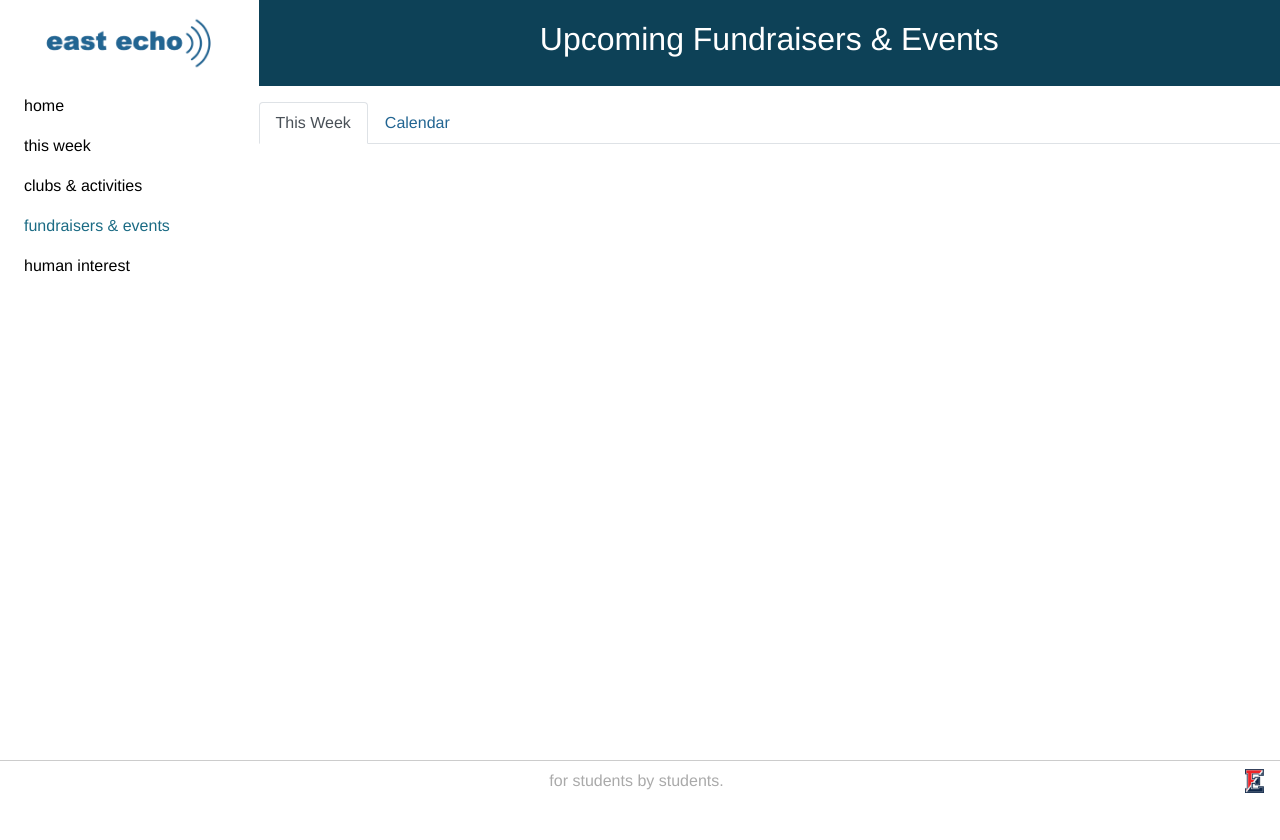
After one commit to gmr/eastecho.org, a Django app: page /events in a window 1280 px wide. The commit adds this page. Run offline with Django 3.2, Linux system fonts and the light colour scheme; data that the repository does not hold is empty; style sheets or scripts are compiled from the project's sources; some libraries are stand-ins or nearby versions; some web fonts are replaced.

Commit message:
Add this-week, etc

```diff
--- /dev/null
+++ b/eastecho/site/templates/events.html
@@ -0,0 +1,23 @@
+{% extends "base.html" %}
+{% block title %}the east echo &ndash; Fundraisers &amp; Events{% endblock %}
+{% block content %}
+  <header class="events">
+    <h1>Upcoming Fundraisers &amp; Events</h1>
+  </header>
+  <div class="content">
+  <nav>
+  <div class="nav nav-tabs" id="nav-tab" role="tablist">
+    <a class="nav-item nav-link active" id="nav-this-week" data-toggle="tab" href="#this-week" role="tab" aria-controls="this-week" aria-selected="true">This Week</a>
+    <a class="nav-item nav-link" id="nav-calendar" data-toggle="tab" href="#calendar" role="tab" aria-controls="calendar" aria-selected="false">Calendar</a>
+  </div>
+</nav>
+<div class="tab-content" id="nav-tabContent">
+  <div class="tab-pane fade show active" id="this-week" role="tabpanel" aria-labelledby="nav-this-week">
+  {% for event in events %}
+    {{ event.start_at }} - {{ event.club.name }} - {{  event.event_type }}
+  {% endfor %}
+    </div>
+  <div class="tab-pane fade" id="calendar" role="tabpanel" aria-labelledby="nav-calendar">...</div>
+  </div>
+</div>
+{% endblock %}
--- a/eastecho/site/urls.py
+++ b/eastecho/site/urls.py
@@ -5,4 +5,6 @@ from . import views
 urlpatterns = [
     path('', views.index, name='index'),
     path('club/<str:club_slug>', views.club, name='club'),
+    path('events', views.events, name='events'),
+    path('this-week', views.this_week, name='this-week'),
 ]
--- a/eastecho/site/views.py
+++ b/eastecho/site/views.py
@@ -1,4 +1,7 @@
+import arrow
 from django import shortcuts
+from django.db import models as django_models
+from django.utils import timezone
 
 from . import models
 
@@ -20,11 +23,56 @@ def index(request):
 
 
 def club(request, club_slug):
-    obj = shortcuts.get_object_or_404(models.Club, slug=club_slug)
+    value = shortcuts.get_object_or_404(models.Club, slug=club_slug)
     return shortcuts.render(
         request, 'club.html',
         {
             'navbar': get_navbar_items(),
-            'club': obj
+            'club': value,
+            'events': models.Event.objects.filter(
+                club=value,
+                start_at__gte=timezone.now())
         }
     )
+
+
+def events(request):
+
+    return shortcuts.render(
+        request, 'events.html',
+        {
+            'navbar': get_navbar_items(),
+            'events': models.Event.objects.filter()
+        }
+    )
+
+
+def this_week(request):
+    today = arrow.get(timezone.now())
+    event_types = models.EventType.objects.all()
+
+    start_at = today.shift(days=(today.weekday() - today.weekday())).replace(hour=0, minute=0, second=0)
+
+    values = {
+        'navbar': get_navbar_items(),
+        'start_at': start_at,
+        'end_at': start_at.shift(days=6).replace(
+            hour=23, minute=59, second=59),
+        'event_types': event_types,
+        'events': {}
+    }
+    values['start_desc'] = values['start_at'].strftime('%B %d')
+    values['end_desc'] = values['end_at'].strftime('%B %d')
+
+    for event_type in event_types:
+        values['events'][event_type.name] = models.Event.objects.filter(
+            django_models.Q(
+                event_type=event_type,
+                start_at__gte=values['start_at'].datetime,
+                end_at__lte=values['end_at'].datetime) |
+            django_models.Q(
+                event_type=event_type,
+                start_at__gte=values['start_at'].datetime,
+                end_at=None))
+
+    return shortcuts.render(request, 'this-week.html', values)
--- a/setup.cfg
+++ b/setup.cfg
@@ -17,6 +17,7 @@ packages = find:
 scripts =
   manage.py
 install_requires =
+  arrow
   django
   django-autoslug
   pillow
--- a/src/scss/layout.scss
+++ b/src/scss/layout.scss
@@ -27,6 +27,15 @@ body {
         padding: 0;
         width: 100%;
 
+        header {
+          padding: 1.25em;
+          text-align: center;
+          &.events {
+            background: #0d4157;
+            color: #fff;
+          }
+        }
+
         .club-header {
           background-color: rgba(42, 169, 235, 0.58);
           background-image: url('/static/default.jpeg');
@@ -38,6 +47,7 @@ body {
           height: 275px;
           width: 100%;
         }
+
         .page-content {
           padding: .5em 1em;
           h1 {
@@ -46,7 +56,28 @@ body {
             padding-bottom: .25em;
           }
         }
+
+        .content {
+          margin-top: 1em;
+          .tab-content {
+            margin-top: 1em;
+            .tab-pane {
+              margin: 1em;
+              .alert {
+                margin: .5em 1.5em;
+              }
+              h4 {
+                margin: 1em 0;
+              }
+
+            }
+          }
+        }
+
       }
+    }
+    .event {
+      margin: 1em 1.5em;
     }
     z-index: 50;
   }
@@ -54,6 +85,7 @@ body {
   footer {
     align-content: center;
     color: #aaa;
+    background: #fff;
     border-top: 1px solid #ccc;
     flex: 0 0 auto;
     height: 2.5em;
--- a/src/scss/sidebar.scss
+++ b/src/scss/sidebar.scss
@@ -9,7 +9,9 @@ body {
 
         a {
           color: black;
-
+          &.active {
+            color: #1b6b84;
+          }
           &:hover {
             color: $gray;
           }
@@ -31,6 +33,9 @@ body {
 
           a {
             color: $gray-600;
+            .active {
+              color: #1b6b84;
+            }
 
             &:hover {
               color: $gray-500;
```
Also changed, not shown: eastecho/site/admin.py (+5 -2 lines), eastecho/site/models.py (+12 -2 lines), eastecho/site/templates/club.html (+19 -1 lines), eastecho/site/templates/this-week.html (added, +43 -0 lines).
